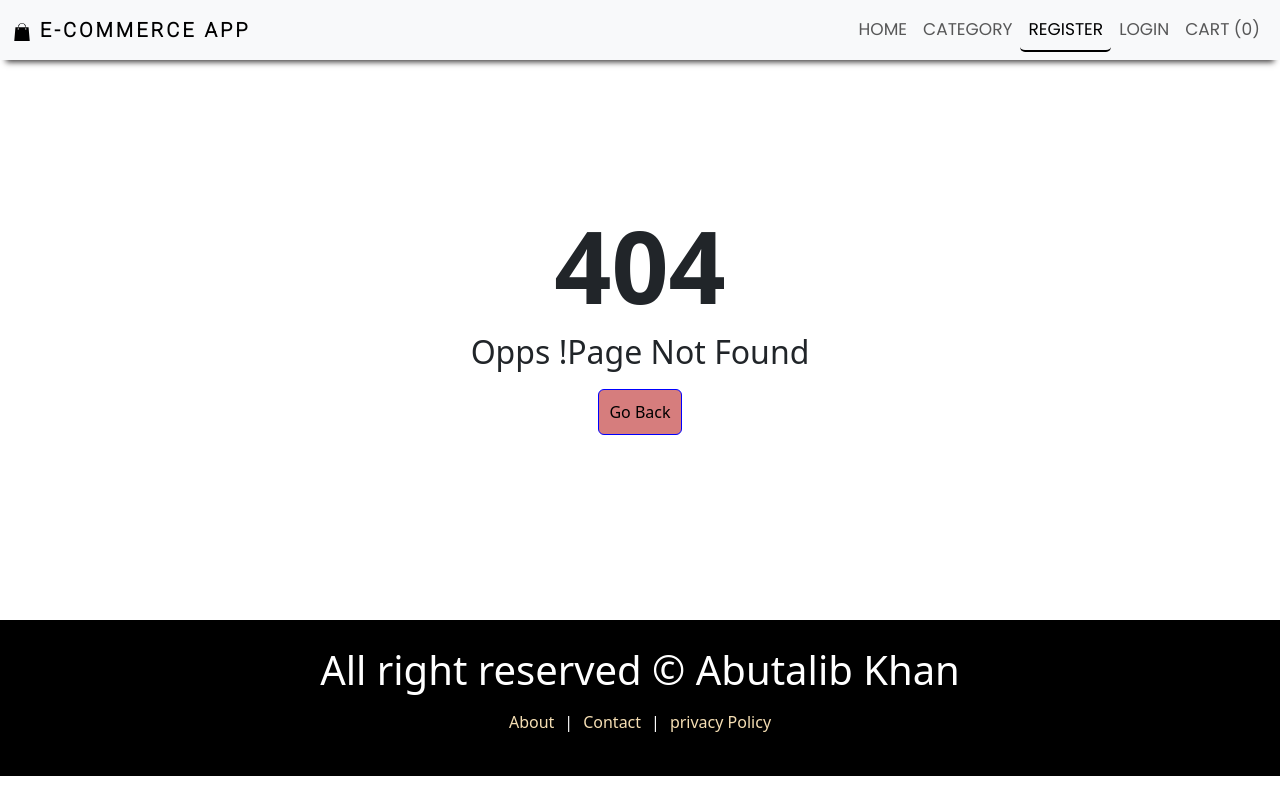
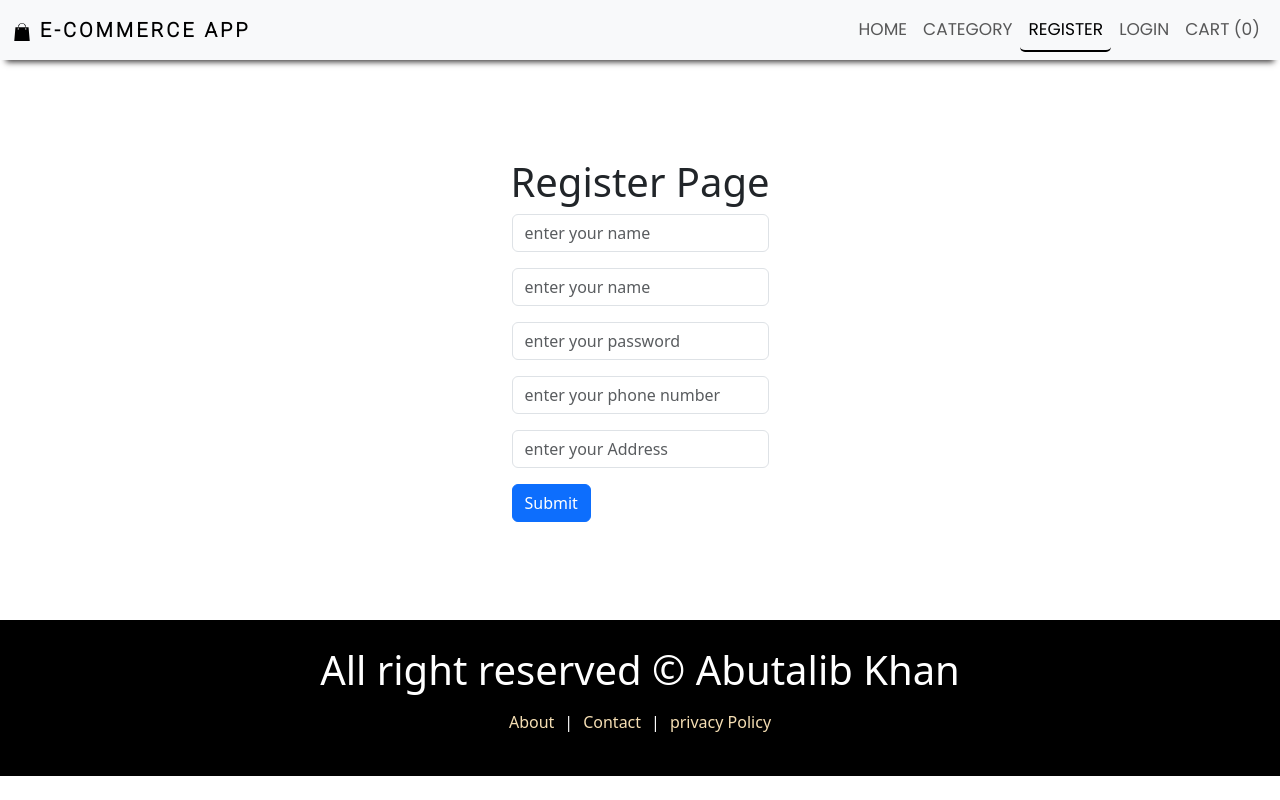
Before and after one commit to imtalibkhan/e-commerce-website, a React (Create React App) app in the folder client/: page /register in a window 1280 px wide. Before the commit this address had no page. Built offline with nearby package versions, Linux system fonts and the light colour scheme.

Commit message:
register

```diff
--- a/client/src/App.js
+++ b/client/src/App.js
@@ -4,16 +4,20 @@
 import Contact from "./pages/Contact";
 import Policy from "./pages/Policy";
 import PageNotFound from "./pages/PageNotFound";
+import Register from "./pages/Auth/Register";
 
 function App() {
   return (
     <>
       <Routes>
         <Route path="/" element={<HomePage />} />
+        <Route path="register" element={<Register />} />
+
         <Route path="about" element={<About />} />
         <Route path="contact" element={<Contact />} />
         <Route path="policy" element={<Policy />} />
         <Route path="*" element={<PageNotFound />} />
+
       </Routes>
     </>
   );
--- a/client/src/index.css
+++ b/client/src/index.css
@@ -109,3 +109,16 @@
   align-items: center;
   justify-content: center;
 }
+
+
+
+
+/* register page */
+
+.register{
+  display: flex;
+  align-items: center;
+  justify-content: center;
+  height: 70vh;
+  flex-direction: column;
+}
--- /dev/null
+++ b/client/src/pages/Auth/Register.js
@@ -0,0 +1,71 @@
+import React from "react";
+import Layout from "./../../components/layout/Layout";
+
+const Register = () => {
+  return (
+    <Layout title="Register E-commerce-App">
+      <div className="register">
+        <h1>Register Page</h1>
+        <form>
+          <div className="mb-3">
+
+            <input
+              type="text"
+              className="form-control"
+              id="exampleInputEmail1"
+              placeholder="enter your name"
+            />
+          </div>
+          <div className="mb-3">
+
+            <input
+              type="email"
+              className="form-control"
+              id="exampleInputEmail1"
+              placeholder="enter your name"
+
+            />
+          </div>
+
+          <div className="mb-3">
+
+            <input
+              type="password"
+              className="form-control"
+              id="exampleInputPassword1"
+              placeholder="enter your password"
+
+
+            />
+          </div>
+          <div className="mb-3">
+
+            <input
+              type="text"
+              className="form-control"
+              id="exampleInputEmail1"
+              placeholder="enter your phone number"
+
+            />
+          </div>
+          <div className="mb-3">
+
+            <input
+              type="text"
+              className="form-control"
+              id="exampleInputEmail1"
+              placeholder="enter your Address"
+
+            />
+          </div>
+
+          <button type="submit" className="btn btn-primary">
+            Submit
+          </button>
+        </form>
+      </div>
+    </Layout>
+  );
+};
+
+export default Register;
```
Also changed, not shown: client/src/pages/Auth/Login.js (added).
